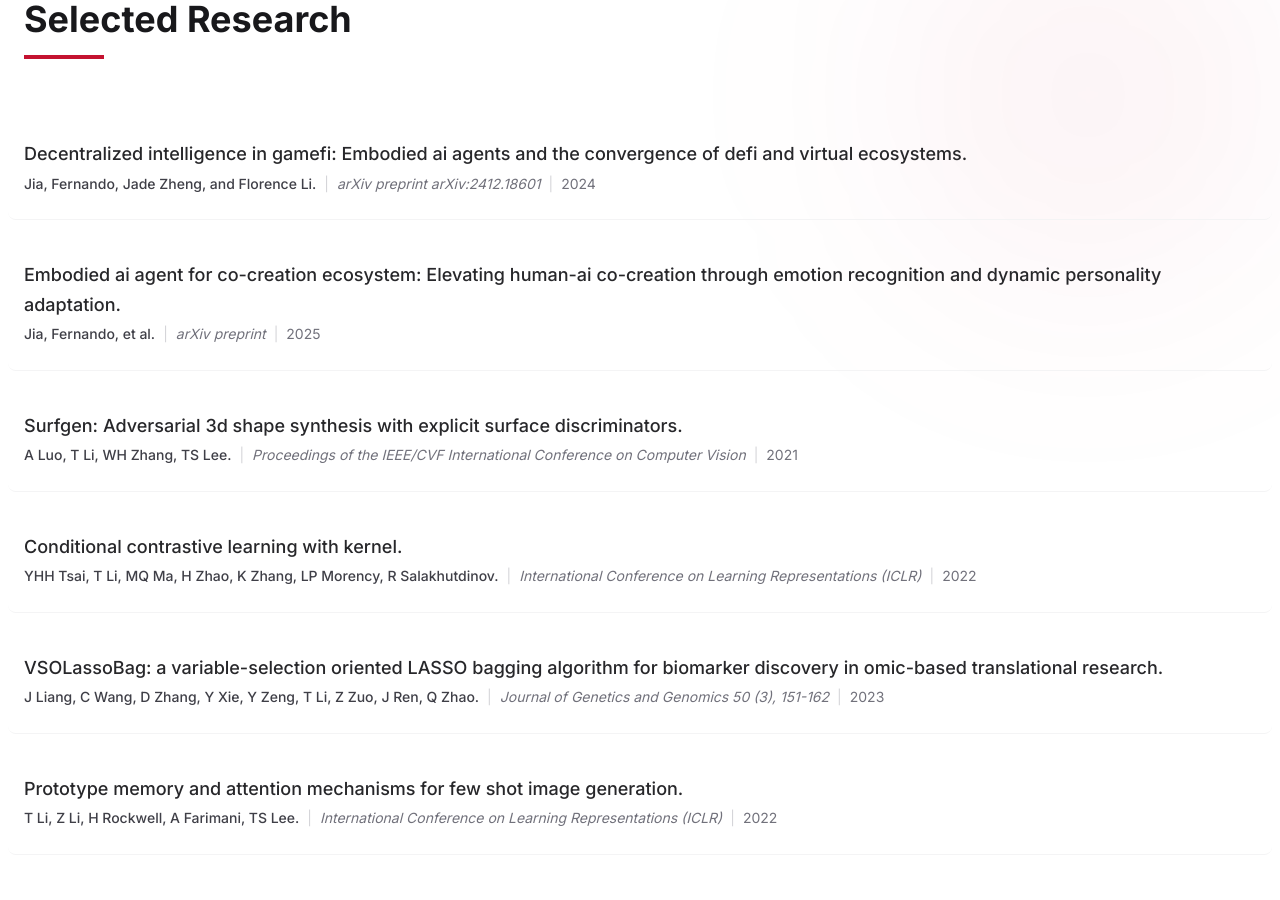
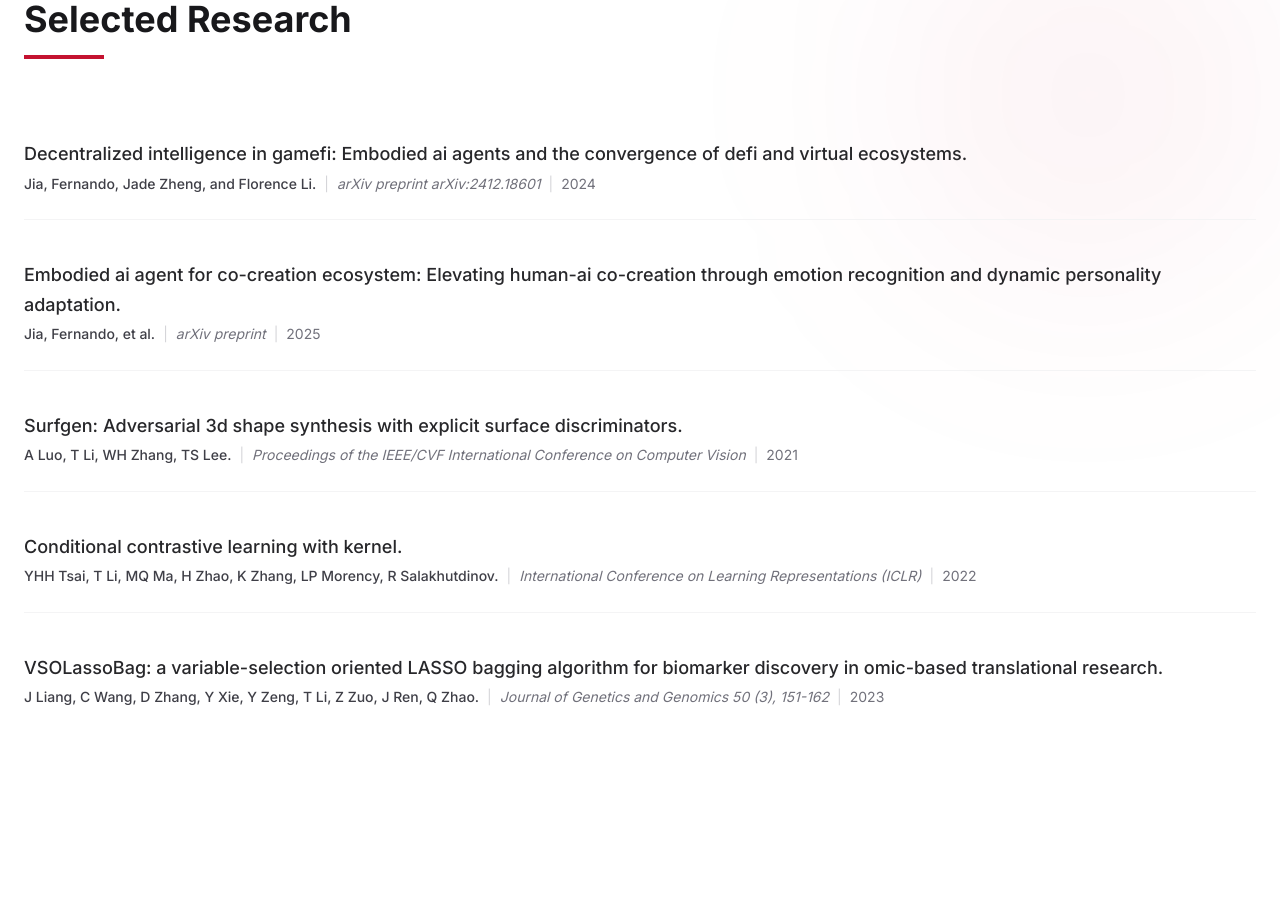
Before and after one commit to Heycoming/cmu-modelverse-initiative-light, a Next.js app: page / in a window 1280 px wide. Shown: the part 6120-7020 px from the top of the page. Built offline with nearby package versions, Linux system fonts and the light colour scheme.

Commit message:
Update Research component: fixed height, internal scroll, custom scrollbar

```diff
--- a/src/components/Research.tsx
+++ b/src/components/Research.tsx
@@ -958,7 +958,7 @@ const Research = () => {
           <div className="h-1 w-20 bg-[#C41230]"></div>
         </div>
 
-        <div className="space-y-6">
+        <div className="space-y-6 max-h-[600px] overflow-y-auto pr-2 custom-scrollbar">
           {publications.map((pub, i) => (
             <div key={i} className="group border-b border-zinc-100 pb-6 hover:bg-zinc-50 p-4 -mx-4 rounded-lg transition-colors">
               <p className="text-zinc-800 text-lg font-medium mb-1 group-hover:text-[#C41230] transition-colors leading-relaxed">
```
